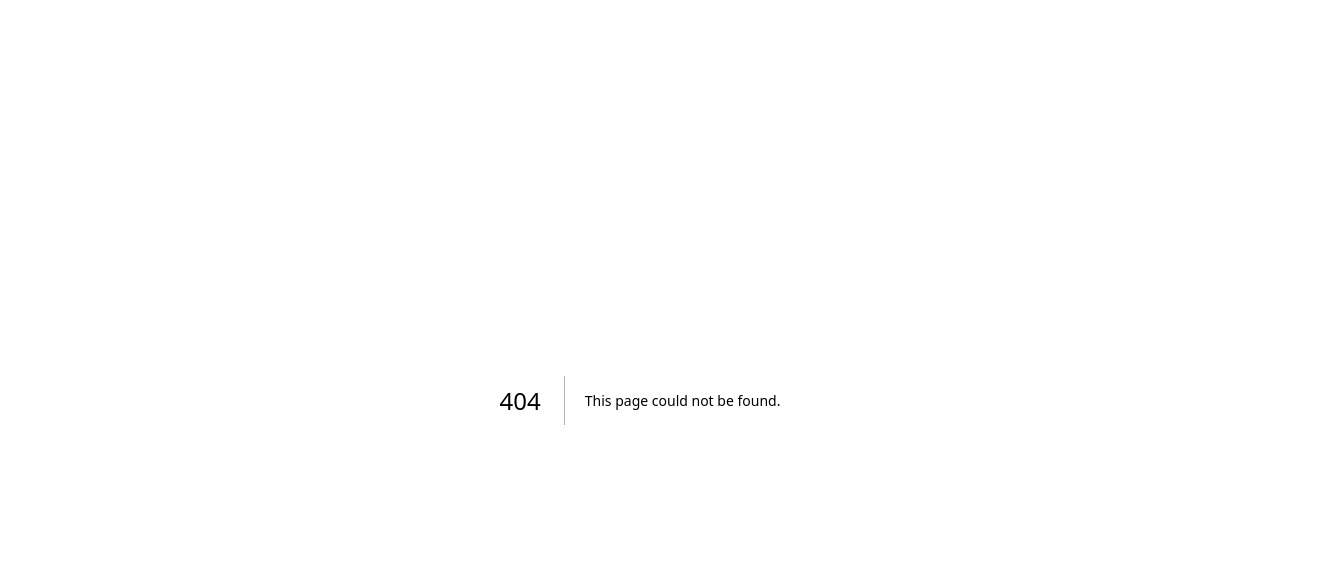
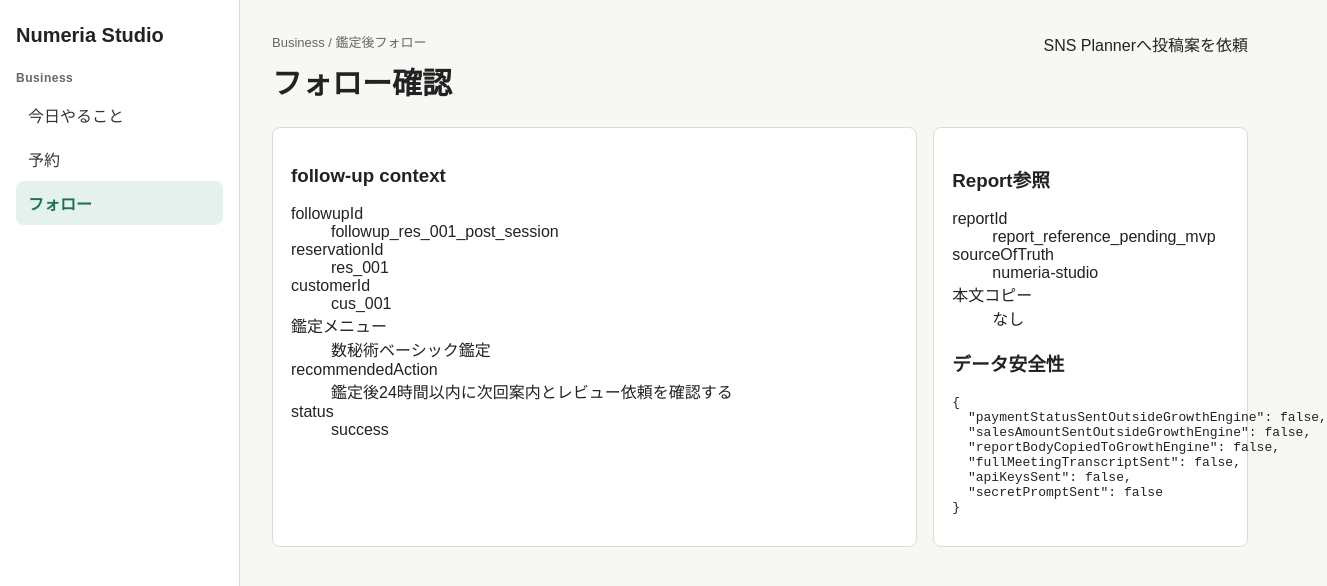
Before and after one commit to karukimori-wq/Growth-Engine, a Next.js app: page /app/business/followups/followup_res_001_post_session in a window 1280 px wide. Before the commit this address had no page. Shown: the top 586 px of the page, 1327 px wide, since content can reach past the window. Built offline with nearby package versions, Linux system fonts and the light colour scheme.

Commit message:
Add post-session followup confirmation screen

```diff
--- /dev/null
+++ b/src/app/app/business/followups/[followupId]/page.tsx
@@ -0,0 +1,61 @@
+import { createPostDraftBriefUrl, getFollowupForScreen, screenFlowSafety } from "@/lib/screen-flow";
+
+type Props = {
+  params: Promise<{ followupId: string }>;
+};
+
+export default async function FollowupDetailPage({ params }: Props) {
+  const { followupId } = await params;
+  const { followup, reservation, customer, product } = getFollowupForScreen(followupId);
+
+  return (
+    <div className="shell">
+      <aside className="sidebar">
+        <h1 className="brand">Numeria Studio</h1>
+        <nav>
+          <div className="nav-group">
+            <p className="nav-title">Business</p>
+            <a className="nav-link" href="/app/business">今日やること</a>
+            <a className="nav-link" href="/app/business/reservations">予約</a>
+            <a className="nav-link active" href={`/app/business/followups/${followup.followupId}`}>フォロー</a>
+          </div>
+        </nav>
+      </aside>
+      <main className="main">
+        <header className="page-header">
+          <div>
+            <p className="eyebrow">Business / 鑑定後フォロー</p>
+            <h2 className="page-title">フォロー確認</h2>
+          </div>
+          <a className="button" href={createPostDraftBriefUrl(followup.followupId)}>SNS Plannerへ投稿案を依頼</a>
+        </header>
+
+        <section className="grid">
+          <div className="card span-8">
+            <h3>follow-up context</h3>
+            <dl className="definition-list">
+              <dt>followupId</dt><dd>{followup.followupId}</dd>
+              <dt>reservationId</dt><dd>{reservation.id}</dd>
+              <dt>customerId</dt><dd>{customer.id}</dd>
+              <dt>鑑定メニュー</dt><dd>{product.name}</dd>
+              <dt>recommendedAction</dt><dd>{followup.recommendedAction}</dd>
+              <dt>status</dt><dd>{followup.status}</dd>
+            </dl>
+          </div>
+
+          <div className="card span-4">
+            <h3>Report参照</h3>
+            <dl className="definition-list compact">
+              <dt>reportId</dt><dd>{followup.reportRef.reportId}</dd>
+              <dt>sourceOfTruth</dt><dd>{followup.reportRef.sourceOfTruth}</dd>
+              <dt>本文コピー</dt><dd>{followup.reportRef.reportBodyCopiedToGrowthEngine ? "あり" : "なし"}</dd>
+            </dl>
+            <div className="divider" />
+            <h3>データ安全性</h3>
+            <pre className="code-block">{JSON.stringify(screenFlowSafety, null, 2)}</pre>
+          </div>
+        </section>
+      </main>
+    </div>
+  );
+}
```
